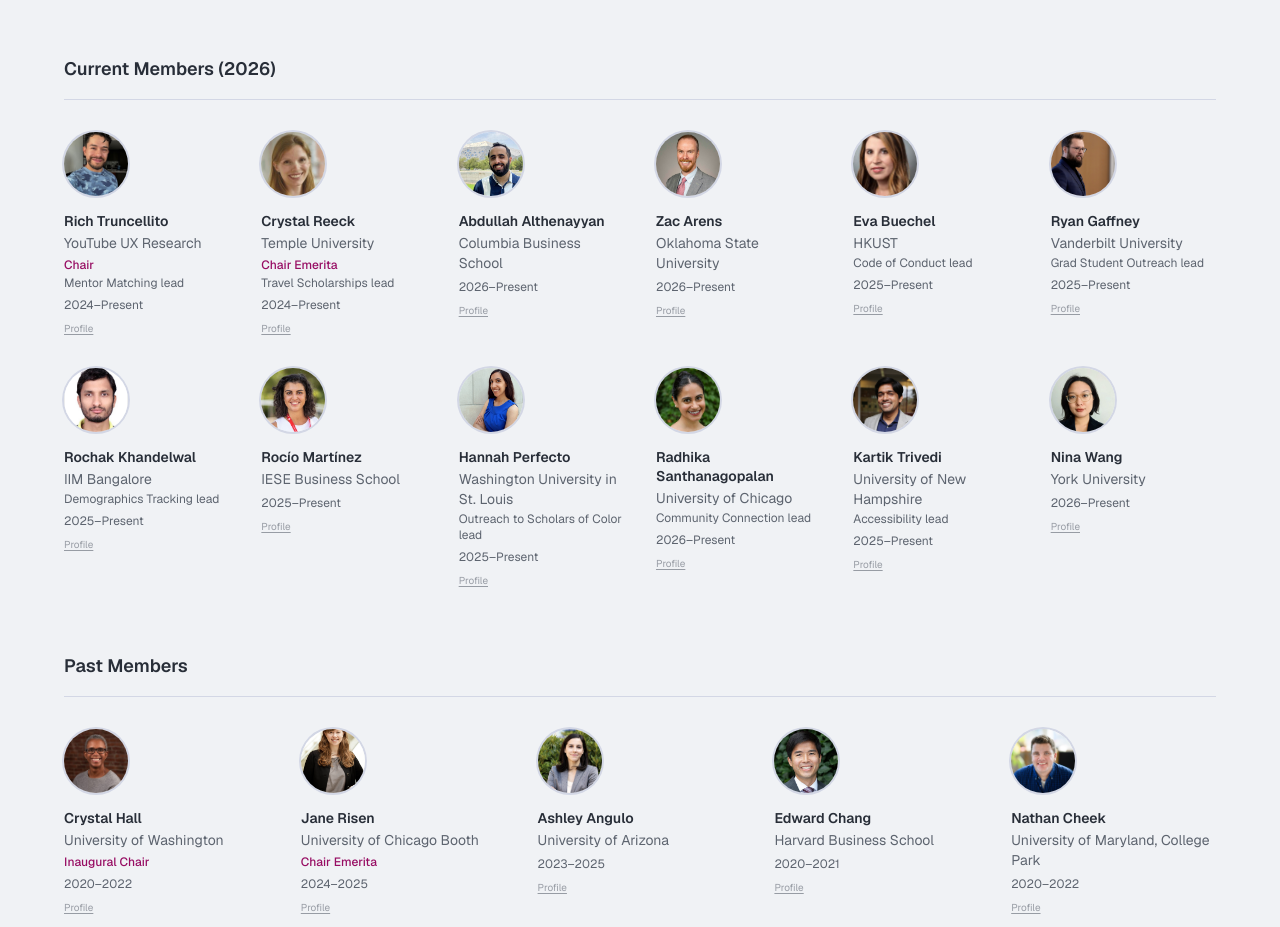
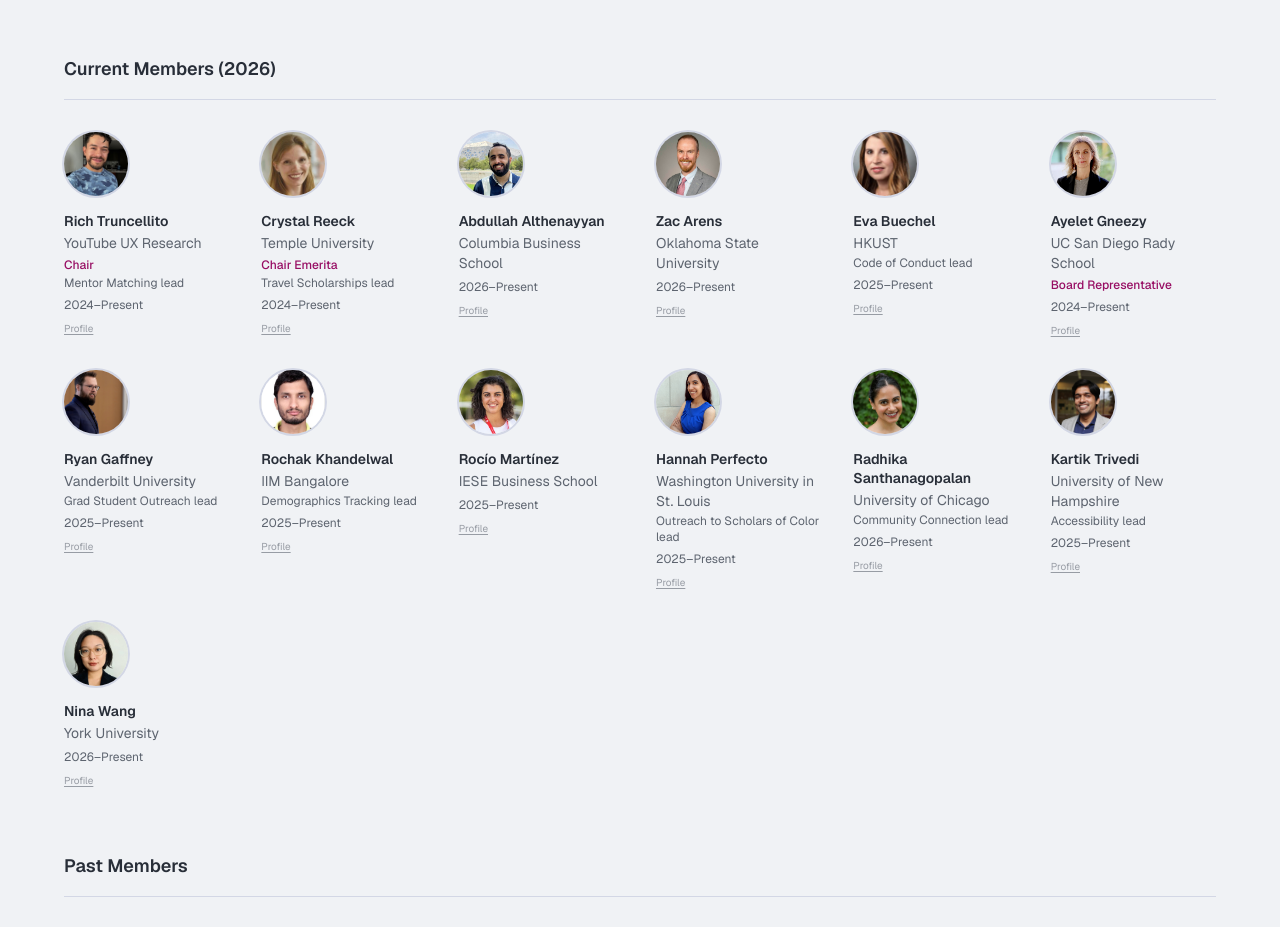
Before and after one commit to RichDT/sjdm-di-site, a Next.js app: page /dandicommittee/ in a window 1280 px wide. Shown: the part 4200-5127 px from the top of the page. Built offline with nearby package versions, Linux system fonts and the light colour scheme; a web font is replaced by a local one.

Commit message:
Add Ayelet Gneezy as current Board Representative
Co-Authored-By: Claude Sonnet 4.6 <noreply@anthropic.com>

```diff
--- a/components/members.tsx
+++ b/components/members.tsx
@@ -52,6 +52,14 @@ const currentMembers: Member[] = [
     years: "2025–Present",
     url: "https://mark.hkust.edu.hk/faculty-and-staff/directory/buechel",
     photo: "/members/eva-buechel.jpg",
+  },
+  {
+    name: "Ayelet Gneezy",
+    affiliation: "UC San Diego Rady School",
+    role: "Board Representative",
+    years: "2024–Present",
+    url: "https://rady.ucsd.edu/faculty-research/faculty/ayelet-gneezy.html",
+    photo: "/members/ayelet-gneezy.jpg",
   },
   {
     name: "Ryan Gaffney",
```
Also changed, not shown: public/members/ayelet-gneezy.jpg (added).
